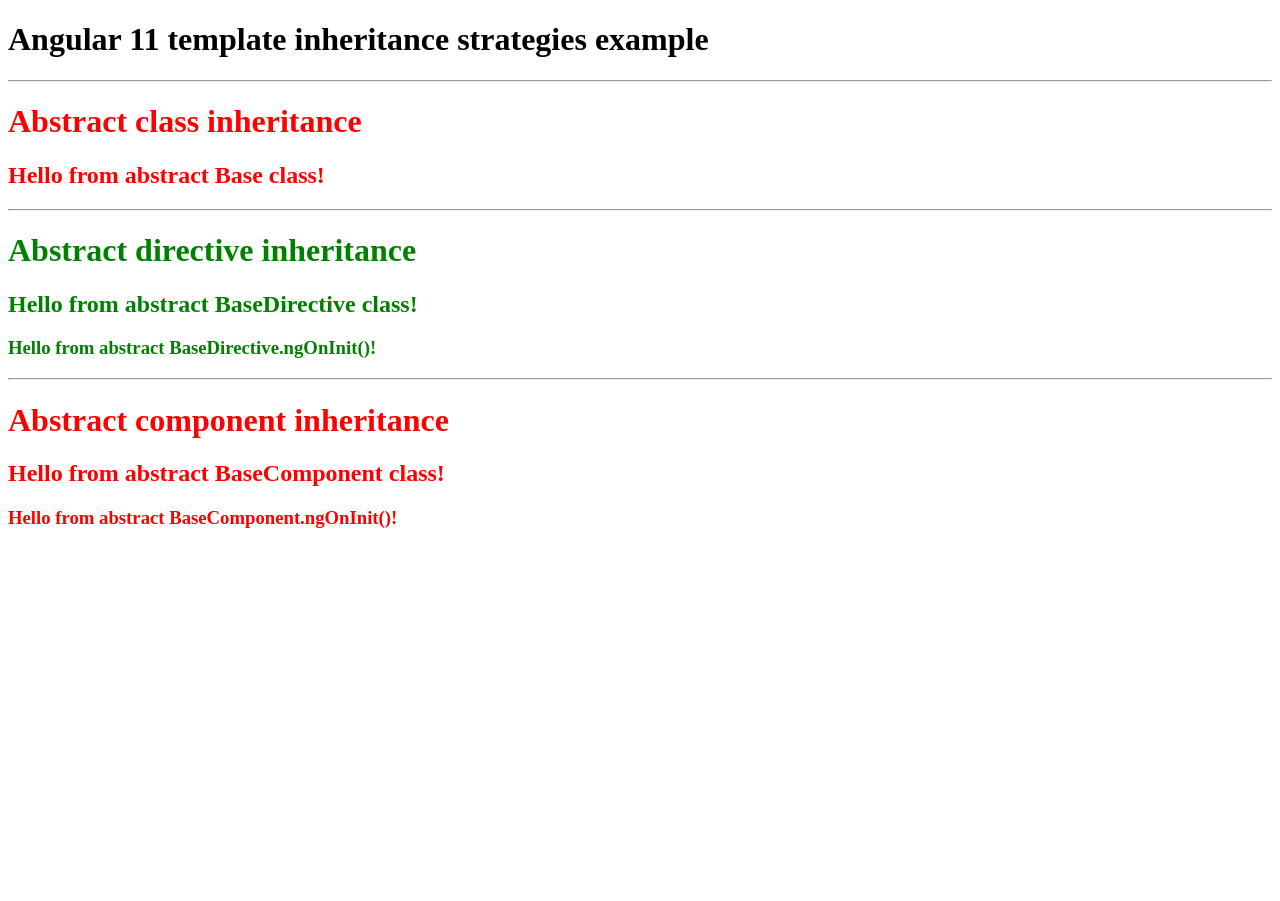
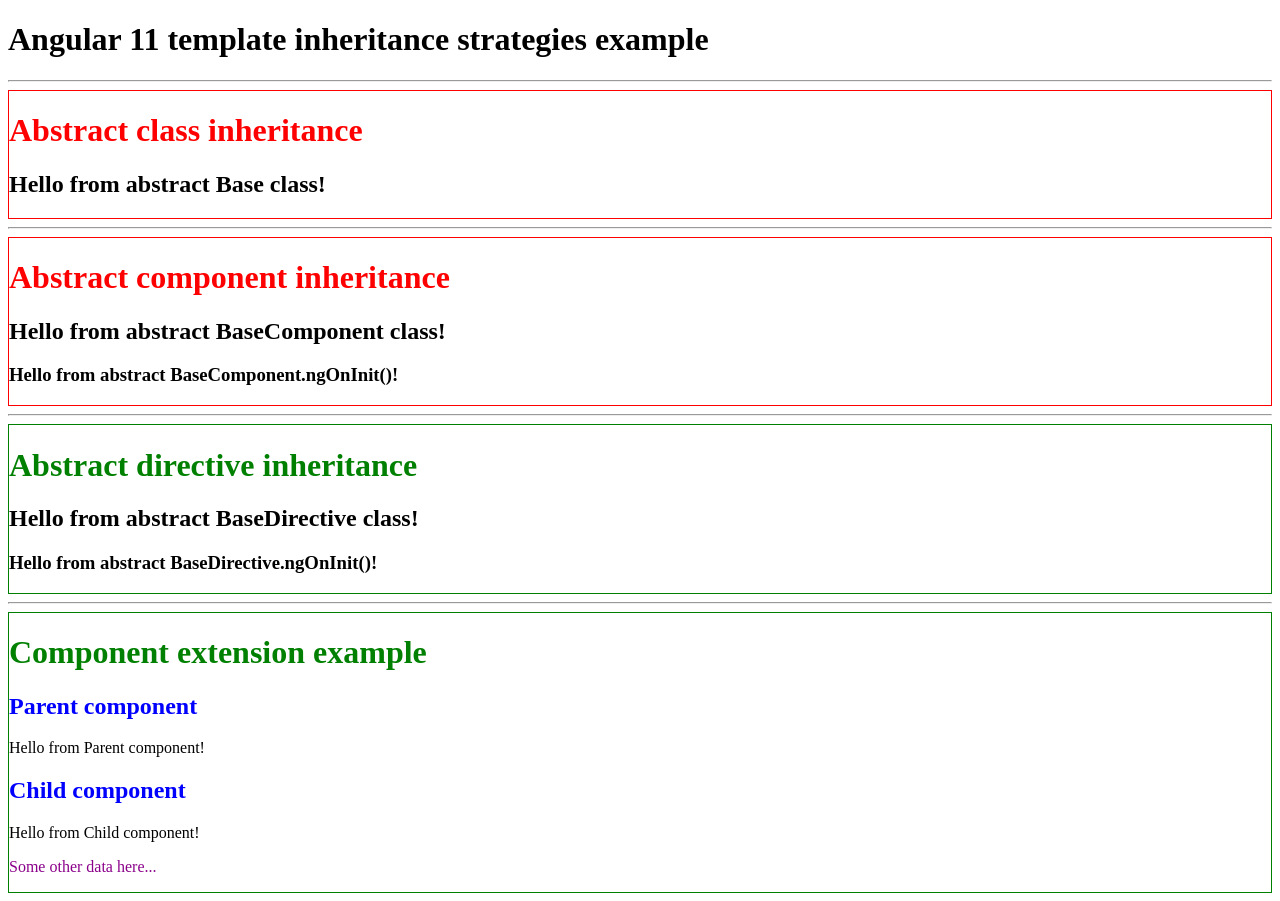
Before and after one commit to todstoychev/angular-template-inheritance, an Angular app: page / in a window 1280 px wide. Before the commit the page ends 800 px from the top, so only its background shows below. Built offline with nearby package versions, Linux system fonts and the light colour scheme.

Commit message:
Added component extension example

```diff
--- a/src/app/app.component.html
+++ b/src/app/app.component.html
@@ -1,7 +1,7 @@
 <h1>Angular 11 template inheritance strategies example</h1>
-<hr />
+<hr/>
 
-<div style="color: red">
+<div class="wrong">
   <h1>Abstract class inheritance</h1>
 
   <app-abstract-class-inheritance></app-abstract-class-inheritance>
@@ -9,7 +9,15 @@
 
 <hr/>
 
-<div style="color: green">
+<div class="wrong">
+  <h1>Abstract component inheritance</h1>
+
+  <app-abstract-component-inheritance></app-abstract-component-inheritance>
+</div>
+
+<hr/>
+
+<div class="right">
   <h1>Abstract directive inheritance</h1>
 
   <app-abstract-directive-inheritance></app-abstract-directive-inheritance>
@@ -17,8 +25,9 @@
 
 <hr/>
 
-<div style="color: red">
-  <h1>Abstract component inheritance</h1>
+<div class="right">
+  <h1>Component extension example</h1>
 
-  <app-abstract-component-inheritance></app-abstract-component-inheritance>
+  <app-parent name="Parent component"></app-parent>
+  <app-child name="Child component"></app-child>
 </div>
--- /dev/null
+++ b/src/app/app.component.scss
@@ -0,0 +1,15 @@
+.wrong {
+  border: 1px solid red;
+
+  h1 {
+    color: red;
+  }
+}
+
+.right {
+  border: 1px solid green;
+
+  h1 {
+    color: green;
+  }
+}
--- a/src/app/app.component.ts
+++ b/src/app/app.component.ts
@@ -3,6 +3,7 @@
 @Component({
   selector: 'app-root',
   templateUrl: './app.component.html',
+  styleUrls: ['./app.component.scss']
 })
 export class AppComponent {
   title = 'angular-template-inheritance';
--- a/src/app/app.module.ts
+++ b/src/app/app.module.ts
@@ -5,6 +5,7 @@
 import { AbstractClassInheritanceModule } from './abstract-class-inheritance/abstract-class-inheritance.module';
 import { AbstractDirectiveInheritanceModule } from './abstract-directive-inheritance/abstract-directive-inheritance.module';
 import { AbstractComponentInheritanceModule } from './abstract-component-inheritance/abstract-component-inheritance.module';
+import { ComponentExtensionModule } from './component-extension/component-extension.module';
 
 @NgModule({
   declarations: [
@@ -14,7 +15,8 @@
     BrowserModule,
     AbstractClassInheritanceModule,
     AbstractDirectiveInheritanceModule,
-    AbstractComponentInheritanceModule
+    AbstractComponentInheritanceModule,
+    ComponentExtensionModule
   ],
   bootstrap: [AppComponent]
 })
--- /dev/null
+++ b/src/app/component-extension/child/child.component.css
@@ -0,0 +1,5 @@
+@import "../parent/parent.component.css";
+
+.text {
+  color: darkmagenta;
+}
--- /dev/null
+++ b/src/app/component-extension/child/child.component.html
@@ -0,0 +1,3 @@
+<h2 class="title">Child component</h2>
+<p>{{ messageText }}</p>
+<p class="text">Some other data here...</p>
--- /dev/null
+++ b/src/app/component-extension/parent/parent.component.css
@@ -0,0 +1,3 @@
+.title {
+  color: blue;
+}
--- /dev/null
+++ b/src/app/component-extension/parent/parent.component.html
@@ -0,0 +1,2 @@
+<h2 class="title">Parent component</h2>
+<p>{{ messageText }}</p>
--- /dev/null
+++ b/src/app/component-extension/parent/parent.component.ts
@@ -0,0 +1,21 @@
+import { Component, Input, OnChanges } from '@angular/core';
+
+@Component({
+  selector: 'app-parent',
+  templateUrl: './parent.component.html',
+  styleUrls: ['./parent.component.css']
+})
+export class ParentComponent implements OnChanges {
+
+  @Input() name: string;
+
+  messageText: string;
+
+  ngOnChanges(): void {
+    this.messageText = this.message();
+  }
+
+  protected message(): string {
+    return `Hello from ${this.name}!`;
+  }
+}
```
Also changed, not shown: src/app/component-extension/child/child.component.ts (added, +10 -0 lines), src/app/component-extension/component-extension.module.ts (added, +21 -0 lines).
